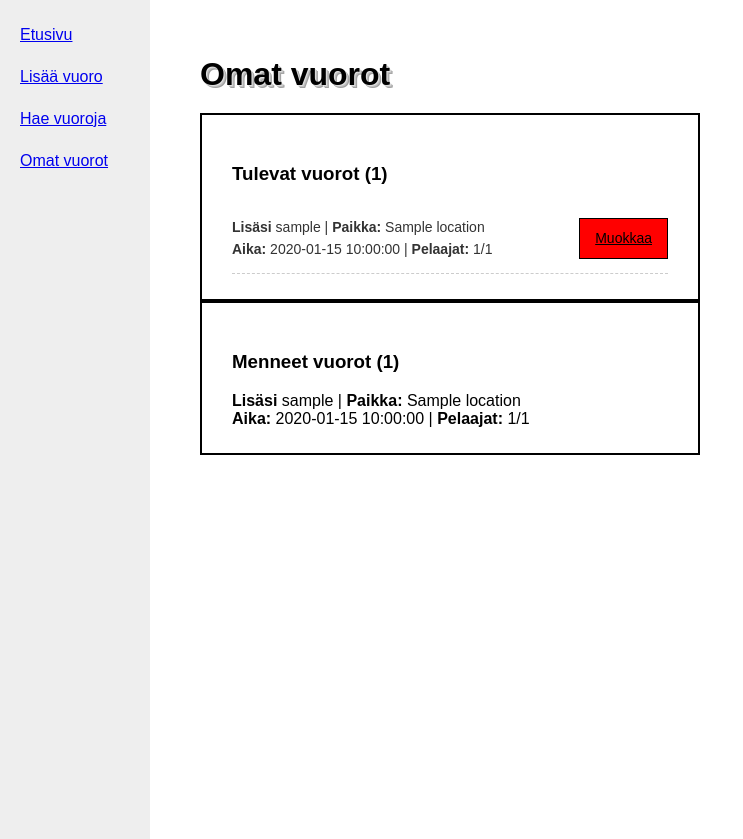
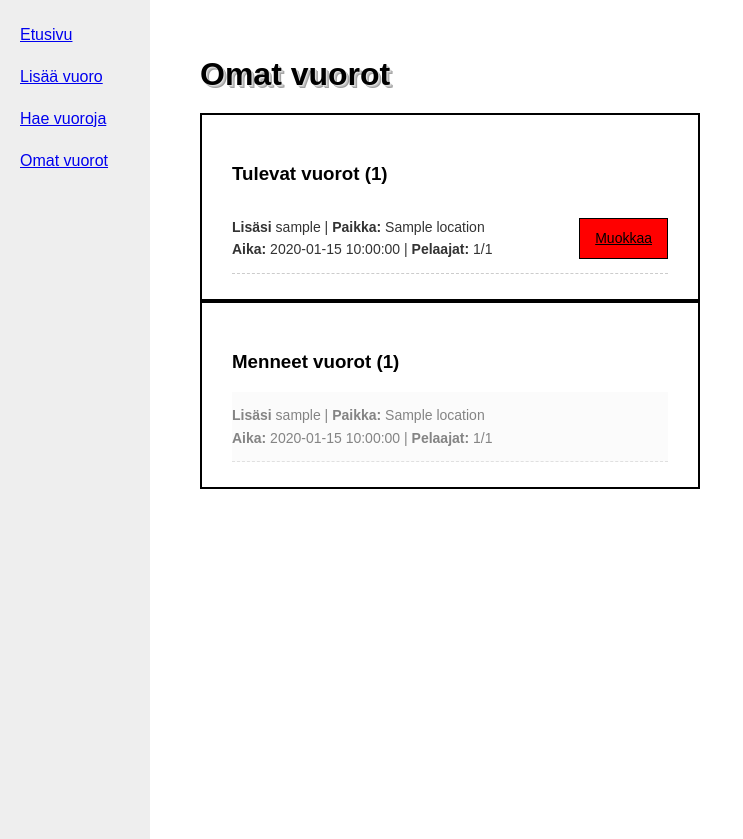
Before and after one commit to Mode-e/SulkisSeuraa, a Python web app: template templates/my_shifts.html in a window 1280 px wide. Shown: the part 75-914 px from the top of the page, without its empty margins (0-743 px from the left). Run offline with Jinja, Linux system fonts and the light colour scheme; the template is opened without the code that fills it: most values are stand-ins (such as "Sample title", 1, 10 or a date in 2020).

Commit message:
Fix past shifts layout

```diff
--- a/templates/my_shifts.html
+++ b/templates/my_shifts.html
@@ -28,7 +28,7 @@
         <p class="Empty">Ei menneitä pelivuoroja.</p>
     {% else %}
         {% for shift in past %}
-            <div class="past_shift_row">
+            <div class="shift_row past">
                 <div class="shift-texts">
                     <strong>Lisäsi</strong> {{ shift['username'] }} | <strong>Paikka:</strong> {{ shift['location'] }}
                     <br>
```
